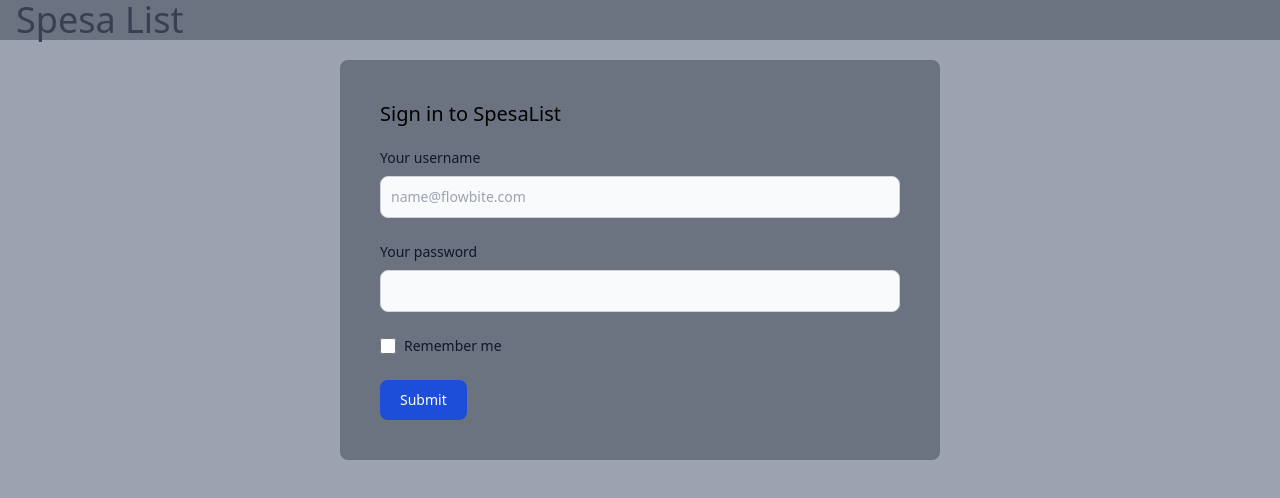
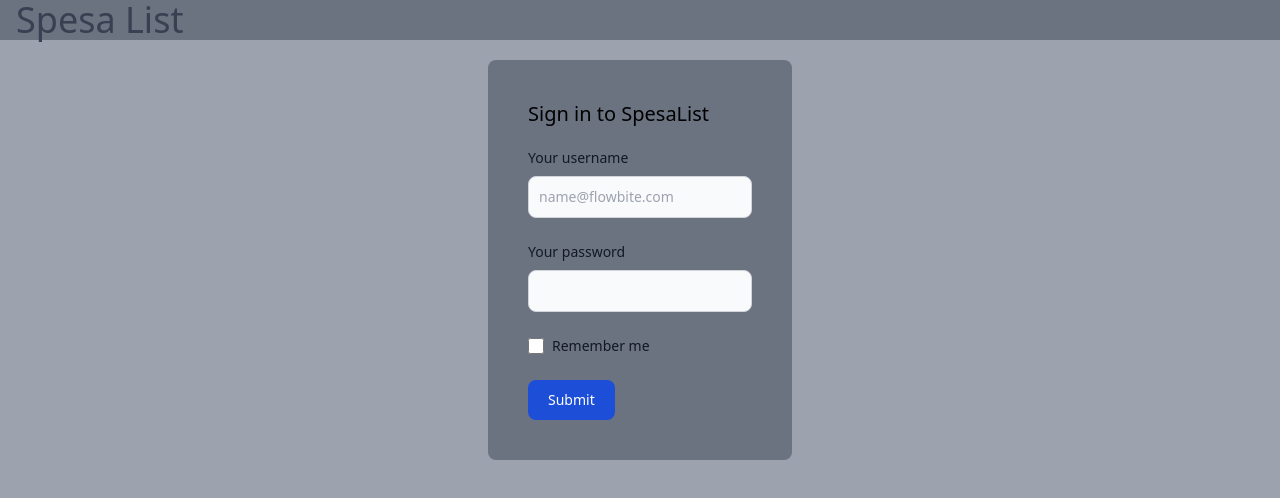
Before and after one commit to Tocco17/SpesaKist, a Vue app: page /login in a window 1280 px wide. Shown: the top 498 px of the page. Built offline with nearby package versions, Linux system fonts and the light colour scheme.

Commit message:
Flex properties and classed setted

```diff
--- a/src/App.vue
+++ b/src/App.vue
@@ -11,6 +11,7 @@ export default defineComponent({
   },
   setup() {
     const authStore = useAuthStore();
+    // authStore.isLogged = true;
     return {
       authStore
     }
@@ -37,9 +38,7 @@ export default defineComponent({
           bg-gray-500
         ">
       <div>
-        <a href="#">
-          Spesa List
-        </a>
+        <router-link to="/">Spesa List</router-link>
       </div>
 
       <svg xmlns="http://www.w3.org/2000/svg" id="menu-button" class="h-6 w-6 cursor-pointer md:hidden block"
@@ -56,7 +55,7 @@ export default defineComponent({
               md:justify-between
               md:pt-0">
           <li>
-            <router-link to="/" class="md:p-4 py-2 block hover:text-purple-400" href="#">Features</router-link>
+            <router-link to="/" class="md:p-4 py-2 block hover:text-purple-400">Home</router-link>
           </li>
           <li>
             <a class="md:p-4 py-2 block hover:text-purple-400" href="#">Pricing</a>
@@ -75,7 +74,7 @@ export default defineComponent({
     </nav>
   </header>
 
-  <div class="bg-gray-400 min-h-screen p-5 flex flex-col flex-wrap justify-start">
+  <div class="bg-gray-400 min-h-screen p-5 flex flex-row flex-wrap justify-center content-start">
     <router-view />
   </div>
 </template>
--- a/src/views/Login.vue
+++ b/src/views/Login.vue
@@ -36,9 +36,8 @@ export default defineComponent({
 })
 </script>
 
-
 <template>
-  <div class="bg-gray-500 flex flex-col flex-wrap justify-center ml-80 mr-80 p-10 rounded-lg">
+  <div class="bg-gray-500 flex flex-col flex-wrap justify-start ml-80 mr-80 p-10 rounded-lg">
     <h1 class="text-xl">Sign in to SpesaList</h1>
     <form @submit="login" class="mt-5 ">
       <!--//USERNAME-->
@@ -75,3 +74,6 @@ export default defineComponent({
     </form>
   </div>
 </template>
+
+<style>
+</style>
```
